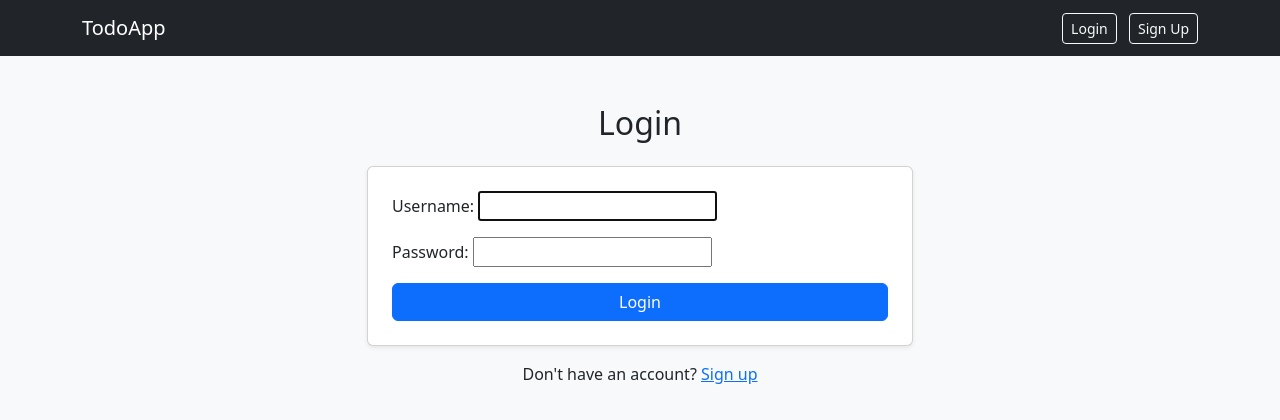
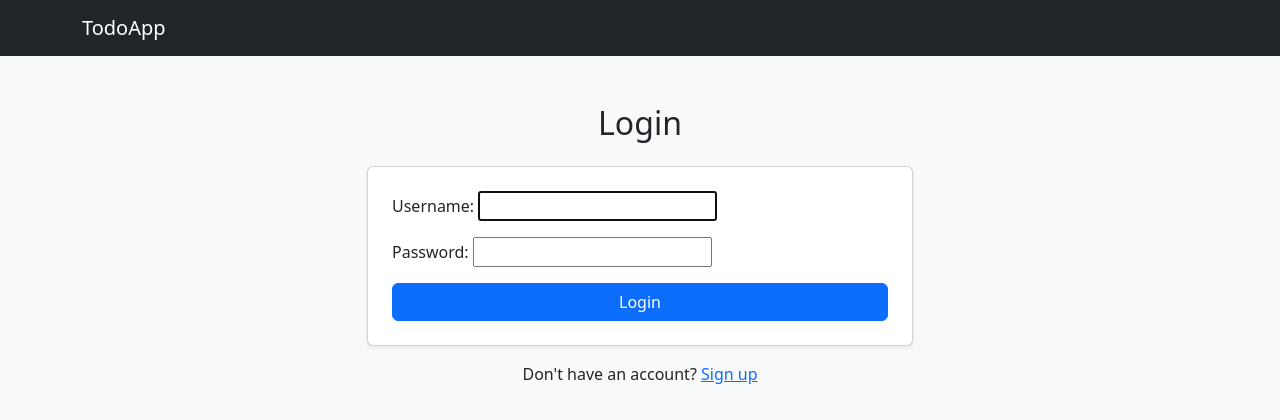
Before and after one commit to PhumrapeeC/Django-Todolist, a Django app: page /login/ in a window 1280 px wide. Shown: the top 420 px of the page. Run offline with Django 5.2, Linux system fonts and the light colour scheme.

Commit message:
Modify base.html

```diff
--- a/todoapp/templates/base.html
+++ b/todoapp/templates/base.html
@@ -13,9 +13,6 @@
                 {% if request.user.is_authenticated %}
                     <span class="text-white me-2">Hi, {{ request.user.username }}</span>
                     <a href="{% url 'logout' %}" class="btn btn-outline-light btn-sm">Logout</a>
-                {% else %}
-                    <a href="{% url 'login' %}" class="btn btn-outline-light btn-sm me-2">Login</a>
-                    <a href="{% url 'signup' %}" class="btn btn-outline-light btn-sm">Sign Up</a>
                 {% endif %}
             </div>
         </div>
```
